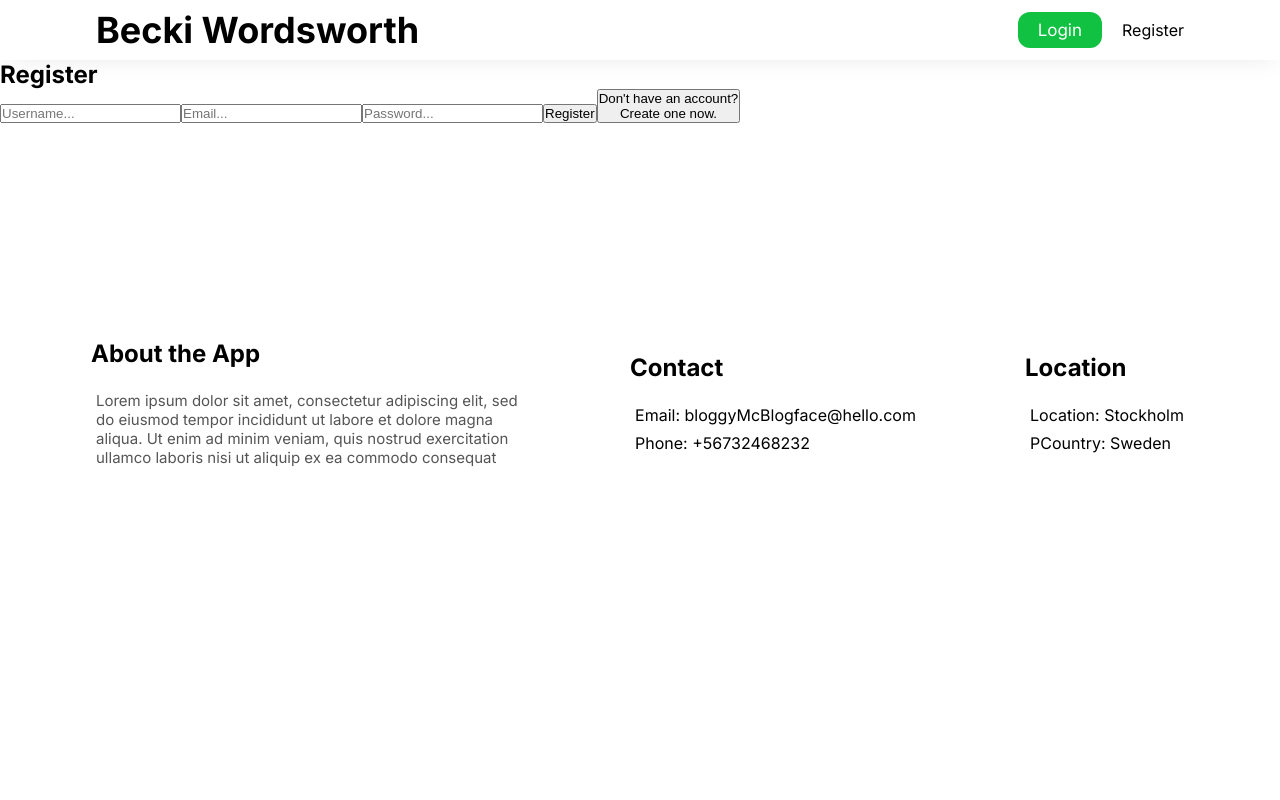
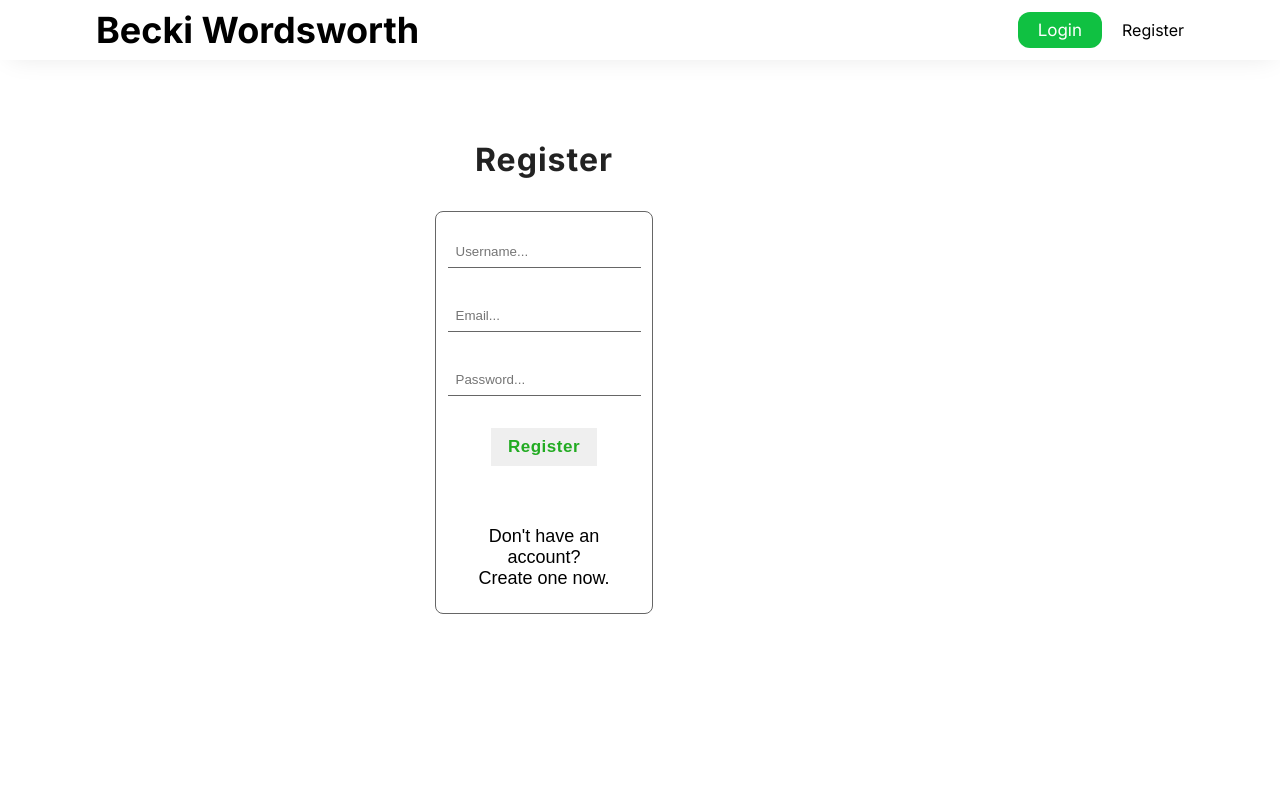
Before and after one commit to BeckiWordsworth/basic-blog, a Next.js app in the folder basic-blog/: page /register in a window 1280 px wide. Shown: the top 800 px of the page. Built offline with nearby package versions, Linux system fonts and the light colour scheme; no server answers.

Commit message:
Register page and the beginning of create blog

```diff
--- a/basic-blog/src/app/register/register.module.css
+++ b/basic-blog/src/app/register/register.module.css
@@ -0,0 +1,73 @@
+.container{
+  margin-top: 5rem;
+  height: calc(100vh - 60px);
+  width: 100%;
+}
+
+.wrapper{
+  width: 85%;
+  margin: 0, auto;
+  display: flex;
+  flex-direction: column;
+  align-items: center;
+}
+
+.wrapper > h2{
+  font-size: 32px;
+  color: #222;
+  letter-spacing: 1px;
+}
+
+.wrapper > form{
+  margin-top: 2rem;
+  width: 20%;
+  padding: 1.5rem;
+  border: 1px solid #666;
+  border-radius: 8px;
+  display: flex;
+  flex-direction: column;
+  justify-content: center;
+  align-items: center;
+  gap: 2rem;
+}
+
+.wrapper > form > input{
+  outline: none;
+  border: none;
+  border-bottom: 1px solid #666;
+  padding: 0.5rem;
+}
+
+.submitButton{
+  outline: none;
+  padding: 0.5rem 1rem;
+  border: 1px solid transparent;
+  font-size: 17px;
+  font-weight: bold;
+  background-color: #efefef;
+  color: #22ab22;
+  cursor: pointer;
+  transition: 150ms;
+  letter-spacing: 0.5px;
+}
+
+.submitButton:hover{
+  border-color: #22ab22;
+  background-color: #22ab22;
+  color: #efefef;
+}
+
+.registerNow{
+  background-color: transparent;
+  outline: none;
+  border: none;
+  font-size: 18px;
+  margin-top: 1.75rem;
+  cursor: pointer;
+  text-align: center;
+  transition: 150ms;
+}
+
+.resgisterNow:hover{
+  color: #555;
+}
```
Also changed, not shown: basic-blog/src/app/create-blog/page.jsx (added, +60 -0 lines), basic-blog/src/app/create-blog/createBlog.module.css (added).
